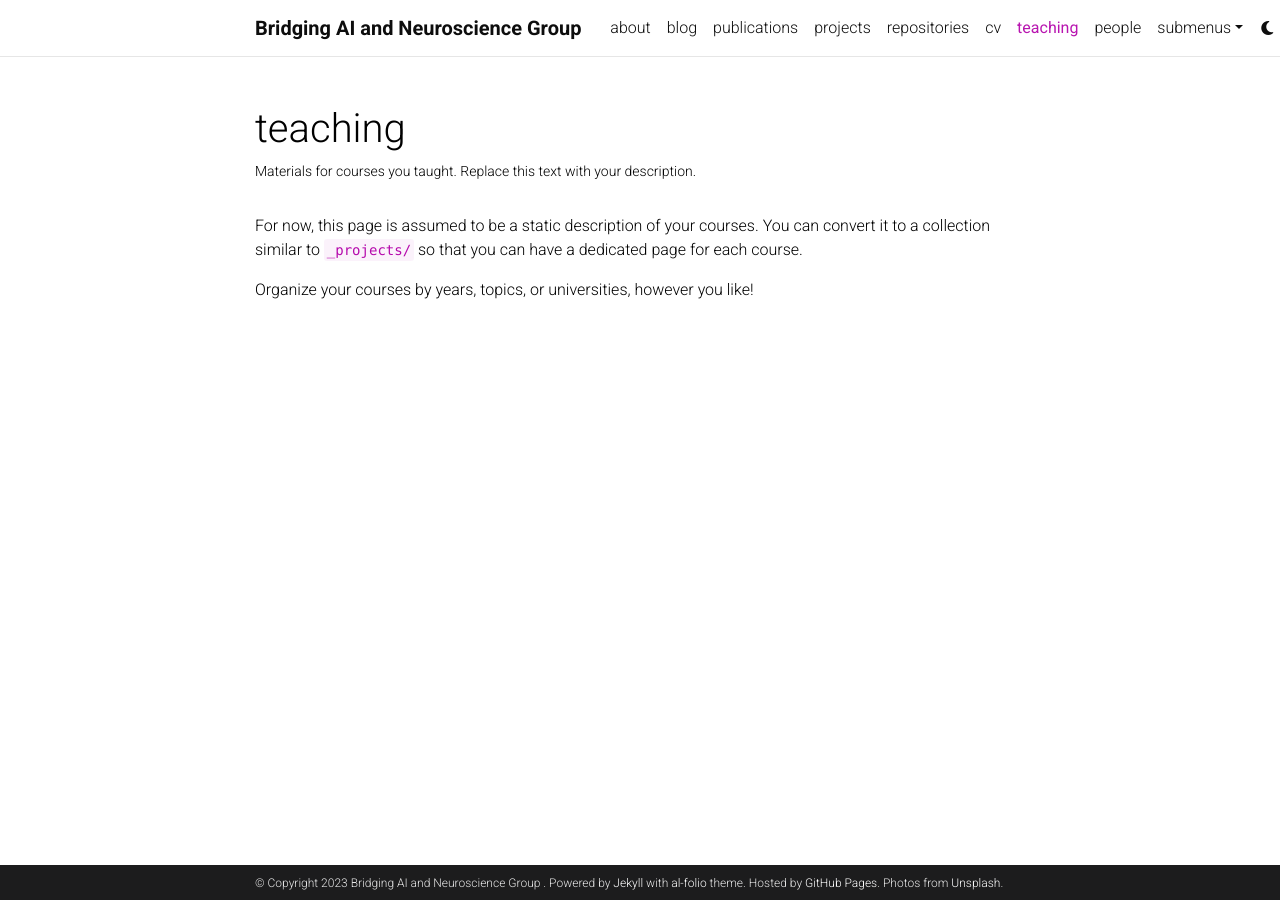
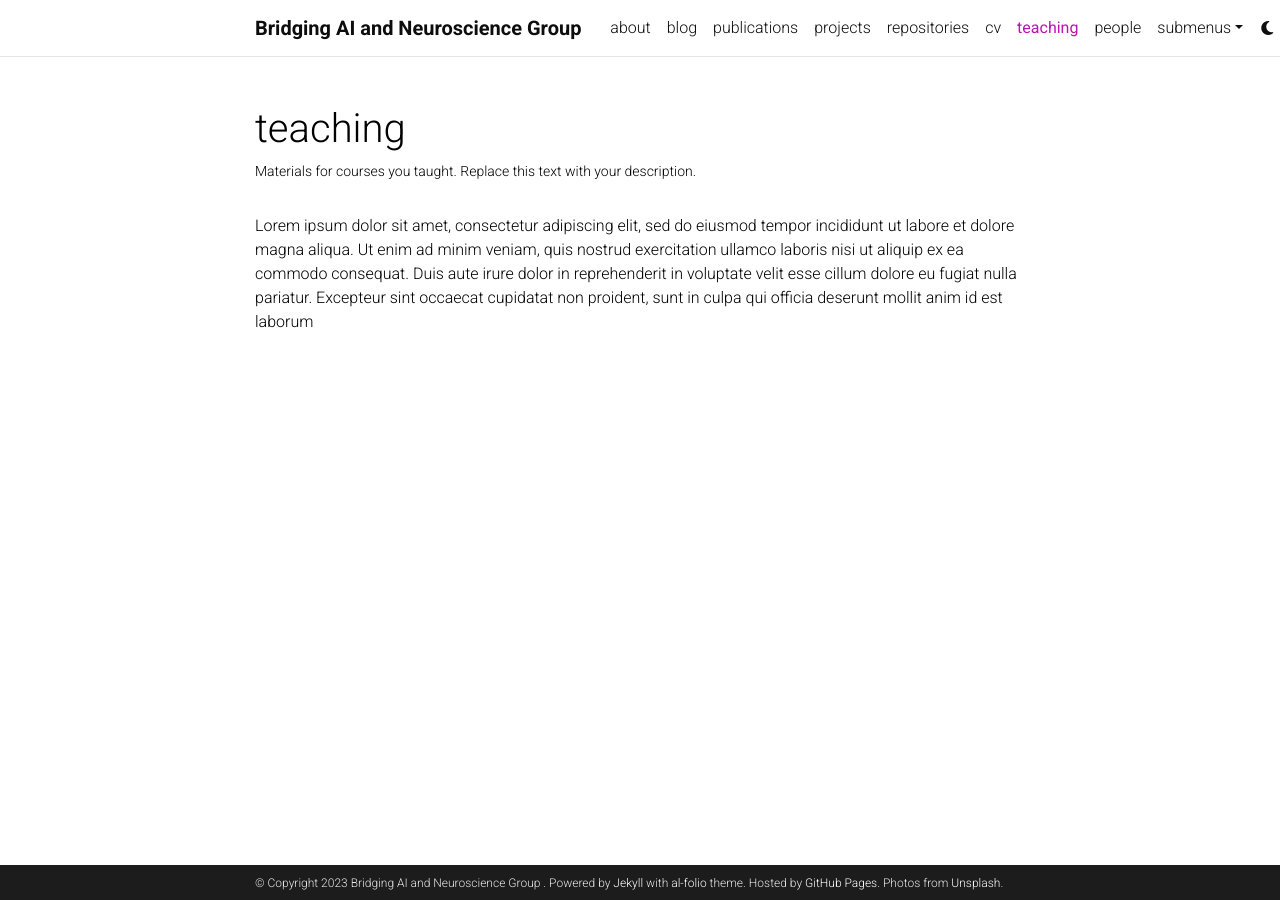
Before and after one commit to bridge-ai-neuro/bridge-ai-neuro.github.io, a Jekyll site: the page built from _pages/teaching.md, in a window 1280 px wide. Built offline with Jekyll 4.4.1, drawn with Linux system fonts in a browser that asks for light colours; comment, search, counter and statistics services are not loaded; a style sheet for code colours, icons or effects is not loaded.

Commit message:
Update teaching.md

```diff
--- a/_pages/teaching.md
+++ b/_pages/teaching.md
@@ -7,6 +7,4 @@
 nav_order: 5
 ---
 
-For now, this page is assumed to be a static description of your courses. You can convert it to a collection similar to `_projects/` so that you can have a dedicated page for each course.
-
-Organize your courses by years, topics, or universities, however you like!
+Lorem ipsum dolor sit amet, consectetur adipiscing elit, sed do eiusmod tempor incididunt ut labore et dolore magna aliqua. Ut enim ad minim veniam, quis nostrud exercitation ullamco laboris nisi ut aliquip ex ea commodo consequat. Duis aute irure dolor in reprehenderit in voluptate velit esse cillum dolore eu fugiat nulla pariatur. Excepteur sint occaecat cupidatat non proident, sunt in culpa qui officia deserunt mollit anim id est laborum
```
